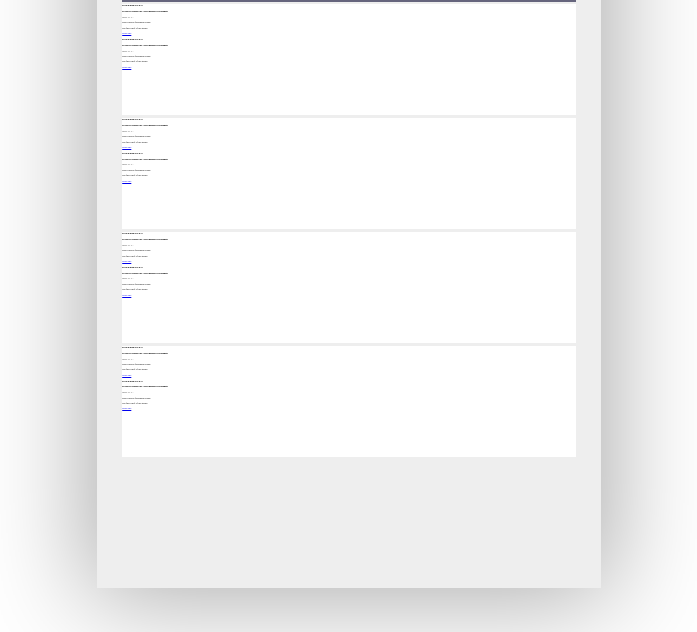
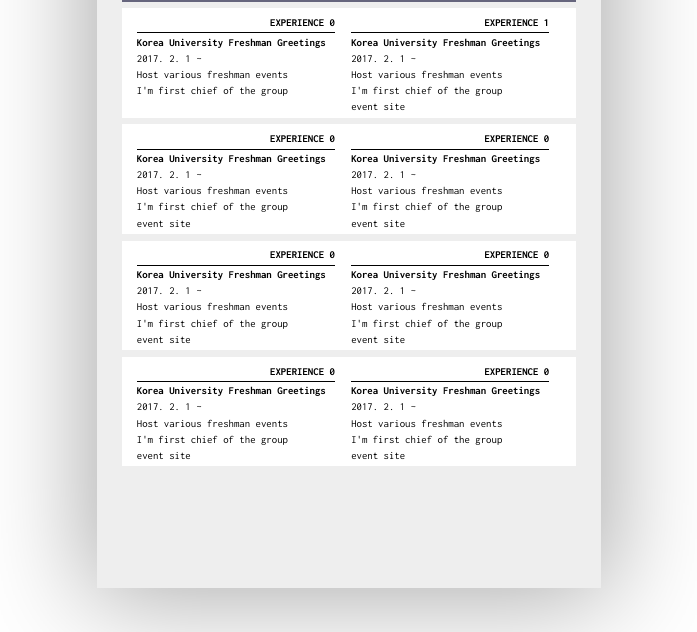
Before and after one commit to hrg921/resume, a plain HTML site: page index.html in a window 1280 px wide. Shown: the part 168-800 px from the top of the page, without its empty margins (291-988 px from the left). Drawn offline with Linux system fonts and the light colour scheme.

Commit message:
close #13
add id for elements
fix header's layout
update sections for article padding

```diff
--- /dev/null
+++ b/article.scss
@@ -0,0 +1,63 @@
+/**
+ * Created by hangeonho on 2018. 8. 7..
+ */
+@import "variables";
+
+article {
+  font-family: "Inconsolata", Monaco, monospace, sans-serif;
+  display: inline-block;
+  width: 45%;
+  height: 100%;
+  margin-left: percentage($article-relative-margin-left-in-document);
+  vertical-align: top;
+
+  &:last-child {
+    margin-left: percentage($article-relative-margin-left-in-document * 2);
+  }
+
+  h1, time, p, a {
+    margin: 0;
+    color: black;
+    text-decoration: none;
+
+    @media print {
+      font-size: $print-font-size * $article-font-size;
+      line-height: $print-font-size * $article-line-height;
+    }
+
+    @media screen {
+      font-size: $screen-font-size * $article-font-size;
+      line-height: $screen-font-size * $article-line-height;
+    }
+
+    line-height: 1.2em;
+  }
+
+  h1 {
+    text-align: right;
+    font-weight: 700;
+  }
+
+  hr.article_header_main_divider {
+    border-style: solid;
+    margin: 0;
+
+    @media print {
+      border-bottom: $print-font-size * $article-divider-size;
+      margin-top: $print-font-size * $article-divider-size;
+      margin-bottom: $print-font-size * $article-divider-size;
+    }
+
+    @media screen {
+      border-bottom: $screen-font-size * $article-divider-size;
+      margin-top: $screen-font-size * $article-divider-size;
+      margin-bottom: $screen-font-size * $article-divider-size;
+    }
+  }
+
+  main {
+    h1 {
+      text-align: left;
+    }
+  }
+}
--- a/container.scss
+++ b/container.scss
@@ -9,7 +9,7 @@
   box-shadow: $shadows;
 }
 
-main#container {
+main#resume_container {
   background-color: rgb(238, 238, 238);
 
   @media print {
--- a/fonts.scss
+++ b/fonts.scss
@@ -8,3 +8,4 @@
 
 @import url('https://fonts.googleapis.com/css?family=Raleway:900');
 @import url('https://fonts.googleapis.com/css?family=Roboto:700');
+@import url('https://fonts.googleapis.com/css?family=Inconsolata:400,700');
--- a/header.scss
+++ b/header.scss
@@ -3,7 +3,7 @@
  */
 @import "variables";
 
-header {
+header#resume_header {
   height: percentage($header-profile-image-relative-size-in-resume);
   margin-bottom: percentage($header-relative-margin-bottom-in-resume);
 
@@ -69,6 +69,7 @@
       p {
         width: 100%;
         height: 66%;
+        margin-top: 1%;
         color: #66657d;
         font-style: italic;
         font-family: 'Roboto', sans-serif;
--- a/index.html
+++ b/index.html
@@ -6,8 +6,8 @@
     <link rel="stylesheet" href="./style.css">
 </head>
 <body>
-    <main id="container">
-        <header>
+    <main id="resume_container">
+        <header id="resume_header">
             <figure>
                 <img id="profile-image" src="img/profile_image.svg" alt="profile image">
                 <figcaption>
@@ -23,10 +23,34 @@
                 </figcaption>
             </figure>
         </header>
-        <hr>
-        <section>
+        <hr id="header_section_divider">
+        <section id="resume_section_experiences">
             <article>
                 <h1>EXPERIENCE 0</h1>
+                <hr class="article_header_main_divider">
+                <main>
+                    <h1>Korea University Freshman Greetings</h1>
+                    <time>2017. 2. 1 ~</time>
+                    <p>Host various freshman events</p>
+                    <p>I'm first chief of the group</p>
+                </main>
+            </article>
+            <article>
+                <h1>EXPERIENCE 1</h1>
+                <hr class="article_header_main_divider">
+                <main>
+                    <h1>Korea University Freshman Greetings</h1>
+                    <time>2017. 2. 1 ~</time>
+                    <p>Host various freshman events</p>
+                    <p>I'm first chief of the group</p>
+                    <a href="https://freshman.korea.ac.kr">event site</a>
+                </main>
+            </article>
+        </section>
+        <section id="resume_section_educations">
+            <article>
+                <h1>EXPERIENCE 0</h1>
+                <hr class="article_header_main_divider">
                 <main>
                     <h1>Korea University Freshman Greetings</h1>
                     <time>2017. 2. 1 ~</time>
@@ -37,6 +61,7 @@
             </article>
             <article>
                 <h1>EXPERIENCE 0</h1>
+                <hr class="article_header_main_divider">
                 <main>
                     <h1>Korea University Freshman Greetings</h1>
                     <time>2017. 2. 1 ~</time>
@@ -46,9 +71,10 @@
                 </main>
             </article>
         </section>
-        <section>
+        <section id="resume_section_projects">
             <article>
                 <h1>EXPERIENCE 0</h1>
+                <hr class="article_header_main_divider">
                 <main>
                     <h1>Korea University Freshman Greetings</h1>
                     <time>2017. 2. 1 ~</time>
@@ -59,6 +85,7 @@
             </article>
             <article>
                 <h1>EXPERIENCE 0</h1>
+                <hr class="article_header_main_divider">
                 <main>
                     <h1>Korea University Freshman Greetings</h1>
                     <time>2017. 2. 1 ~</time>
@@ -68,9 +95,10 @@
                 </main>
             </article>
         </section>
-        <section>
+        <section id="resume_section_skill_sets">
             <article>
                 <h1>EXPERIENCE 0</h1>
+                <hr class="article_header_main_divider">
                 <main>
                     <h1>Korea University Freshman Greetings</h1>
                     <time>2017. 2. 1 ~</time>
@@ -81,28 +109,7 @@
             </article>
             <article>
                 <h1>EXPERIENCE 0</h1>
-                <main>
-                    <h1>Korea University Freshman Greetings</h1>
-                    <time>2017. 2. 1 ~</time>
-                    <p>Host various freshman events</p>
-                    <p>I'm first chief of the group</p>
-                    <a href="https://freshman.korea.ac.kr">event site</a>
-                </main>
-            </article>
-        </section>
-        <section>
-            <article>
-                <h1>EXPERIENCE 0</h1>
-                <main>
-                    <h1>Korea University Freshman Greetings</h1>
-                    <time>2017. 2. 1 ~</time>
-                    <p>Host various freshman events</p>
-                    <p>I'm first chief of the group</p>
-                    <a href="https://freshman.korea.ac.kr">event site</a>
-                </main>
-            </article>
-            <article>
-                <h1>EXPERIENCE 0</h1>
+                <hr class="article_header_main_divider">
                 <main>
                     <h1>Korea University Freshman Greetings</h1>
                     <time>2017. 2. 1 ~</time>
--- a/section.scss
+++ b/section.scss
@@ -6,4 +6,10 @@
 section {
   background: white;
   height: percentage($section-relative-height-in-document);
+  padding: percentage($section-relative-padding-in-document);
+  margin-bottom: percentage($section-relative-padding-in-document);
+
+  &:first-of-type {
+    margin-top: percentage($section-relative-padding-in-document);
+  }
 }
--- a/style.scss
+++ b/style.scss
@@ -25,7 +25,7 @@
   align-items: center;
   justify-content: center;
 
-  hr {
+  hr#header_section_divider {
     color: #66657d;
     border-style: solid;
 
@@ -42,3 +42,4 @@
 @import "container";
 @import "header";
 @import "section";
+@import "article";
--- a/variables.scss
+++ b/variables.scss
@@ -55,5 +55,13 @@
 $divider-size: 0.5;
 
 // section
-$section-height: 46.3;
-$section-relative-height-in-document: $section-height / $resume-height;
+$section-height: 48;
+$section-absolute-padding: 4;
+$section-relative-height-in-document: ($section-height - $section-absolute-padding * 2) / $resume-height;
+$section-relative-padding-in-document: ($section-absolute-padding) / $resume-height;
+
+// article
+$article-font-size: 4.5;
+$article-line-height: $article-font-size * 1.5;
+$article-divider-size: 0.5;
+$article-relative-margin-left-in-document: $section-relative-padding-in-document * 1.2;
```
Also changed, not shown: article.css (added), style.css.
